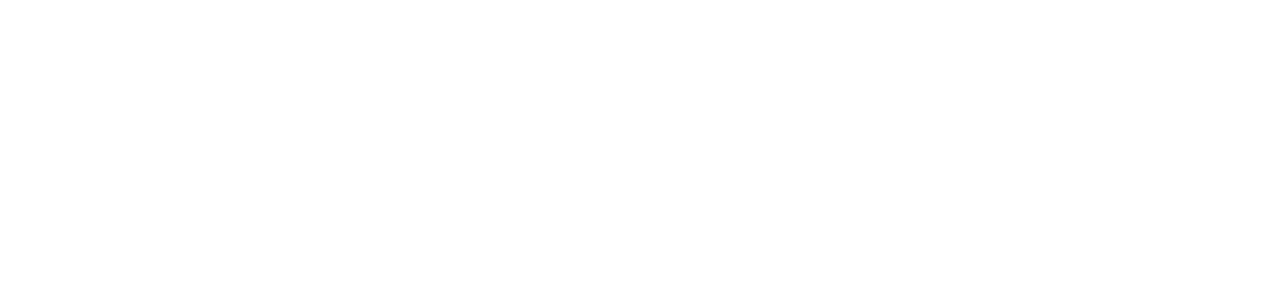
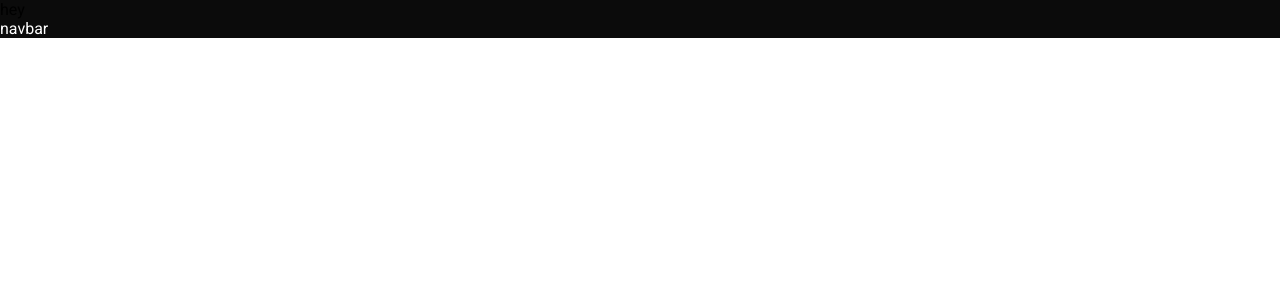
Before and after one commit to sbarchshevskiy/movie-streaming-react-css-practice, a React (Create React App) app: page / in a window 1280 px wide. Shown: the top 300 px of the page. Built offline with nearby package versions, Linux system fonts and the light colour scheme.

Commit message:
setup core components, material-ui and sass

```diff
--- a/package.json
+++ b/package.json
@@ -3,12 +3,15 @@
   "version": "0.1.0",
   "private": true,
   "dependencies": {
+    "@material-ui/core": "^4.12.1",
+    "@material-ui/icons": "^4.11.2",
     "@testing-library/jest-dom": "^5.11.4",
     "@testing-library/react": "^11.1.0",
     "@testing-library/user-event": "^12.1.10",
     "react": "^17.0.2",
     "react-dom": "^17.0.2",
     "react-scripts": "4.0.3",
+    "sass": "^1.35.2",
     "web-vitals": "^1.0.1"
   },
   "scripts": {
--- a/public/index.html
+++ b/public/index.html
@@ -2,19 +2,26 @@
 <html lang="en">
   <head>
     <meta charset="utf-8" />
-    <link rel="icon" href="%PUBLIC_URL%/favicon.ico" />
     <meta name="viewport" content="width=device-width, initial-scale=1" />
     <meta name="theme-color" content="#000000" />
     <meta
       name="description"
       content="Web site created using create-react-app"
     />
-    <link rel="apple-touch-icon" href="%PUBLIC_URL%/logo192.png" />
+
+      <link rel="preconnect" href="https://fonts.googleapis.com">
+      <link rel="preconnect" href="https://fonts.gstatic.com" crossorigin>
+      <link href="https://fonts.googleapis.com/css2?family=Roboto:ital,wght@0,100;0,300;0,400;0,700;0,900;1,500&display=swap" rel="stylesheet">
+      <style>
+          * {
+              margin: 0;
+              font-family: 'Roboto', sans-serif;
+          }
+      </style>
     <!--
       manifest.json provides metadata used when your web app is installed on a
       user's mobile device or desktop. See https://developers.google.com/web/fundamentals/web-app-manifest/
     -->
-    <link rel="manifest" href="%PUBLIC_URL%/manifest.json" />
     <!--
       Notice the use of %PUBLIC_URL% in the tags above.
       It will be replaced with the URL of the `public` folder during the build.
--- a/src/App.js
+++ b/src/App.js
@@ -1,6 +1,6 @@
+import './App.scss'
+import Home from "./components/home/Home";
 
-function App() {
-  return('')
+export default function App() {
+  return <Home/>;
 }
-
-export default App;
--- /dev/null
+++ b/src/App.scss
@@ -0,0 +1,3 @@
+:root{
+  --main-color: #0b0b0b
+}
--- /dev/null
+++ b/src/components/home/Home.js
@@ -0,0 +1,11 @@
+import './Home.scss'
+import Navbar from "../navigator/Navbar";
+
+export default function Home() {
+  return(
+    <div className="home">
+      hey
+      <Navbar/>
+    </div>
+  )
+}
--- /dev/null
+++ b/src/components/home/Home.scss
@@ -0,0 +1,3 @@
+.home{
+  background-color: var(--main-color);
+}
--- /dev/null
+++ b/src/components/navigator/Navbar.js
@@ -0,0 +1,8 @@
+import './Navbar.scss';
+
+export default function Navbar() {
+  return(
+    <div className="nav">navbar</div>
+  )
+
+}
--- /dev/null
+++ b/src/components/navigator/Navbar.scss
@@ -0,0 +1,3 @@
+.nav{
+  color: white;
+}
```
Also changed, not shown: 2 other files (tests, documents, lock files or other folders).
